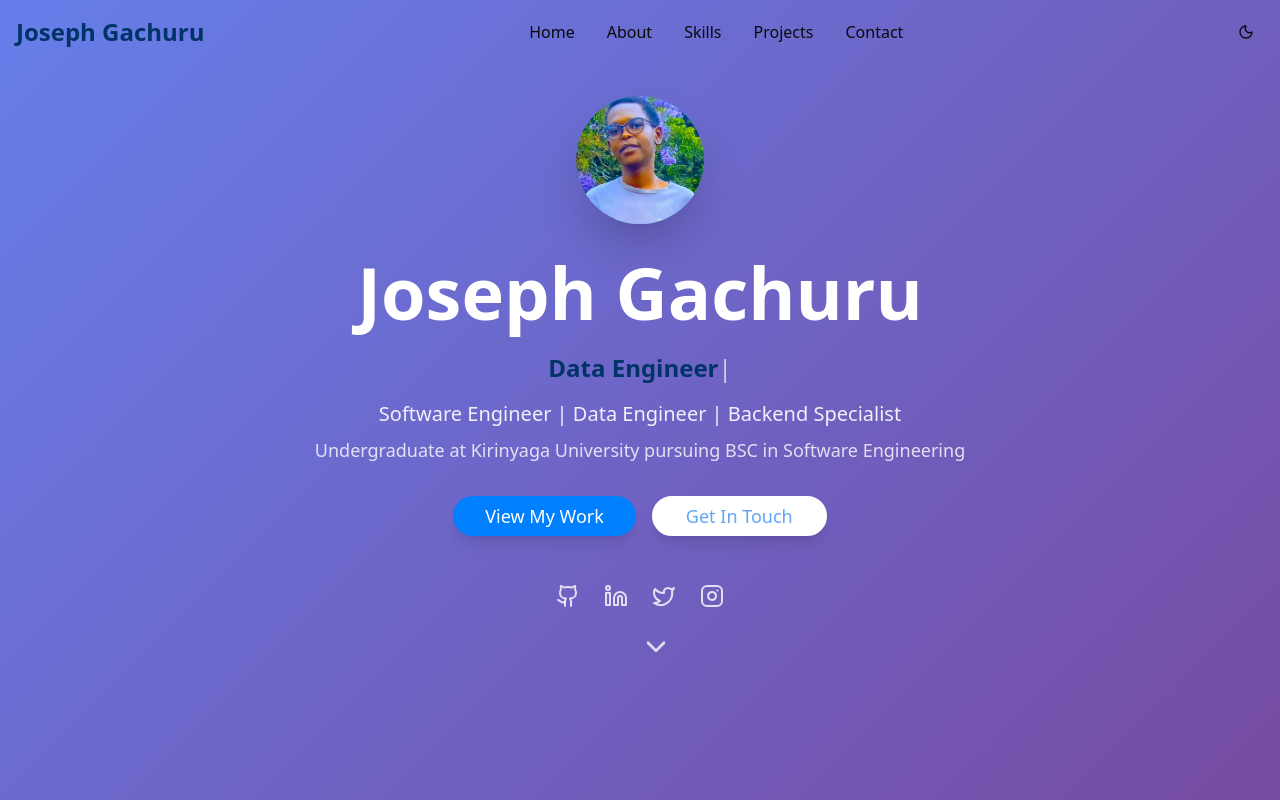
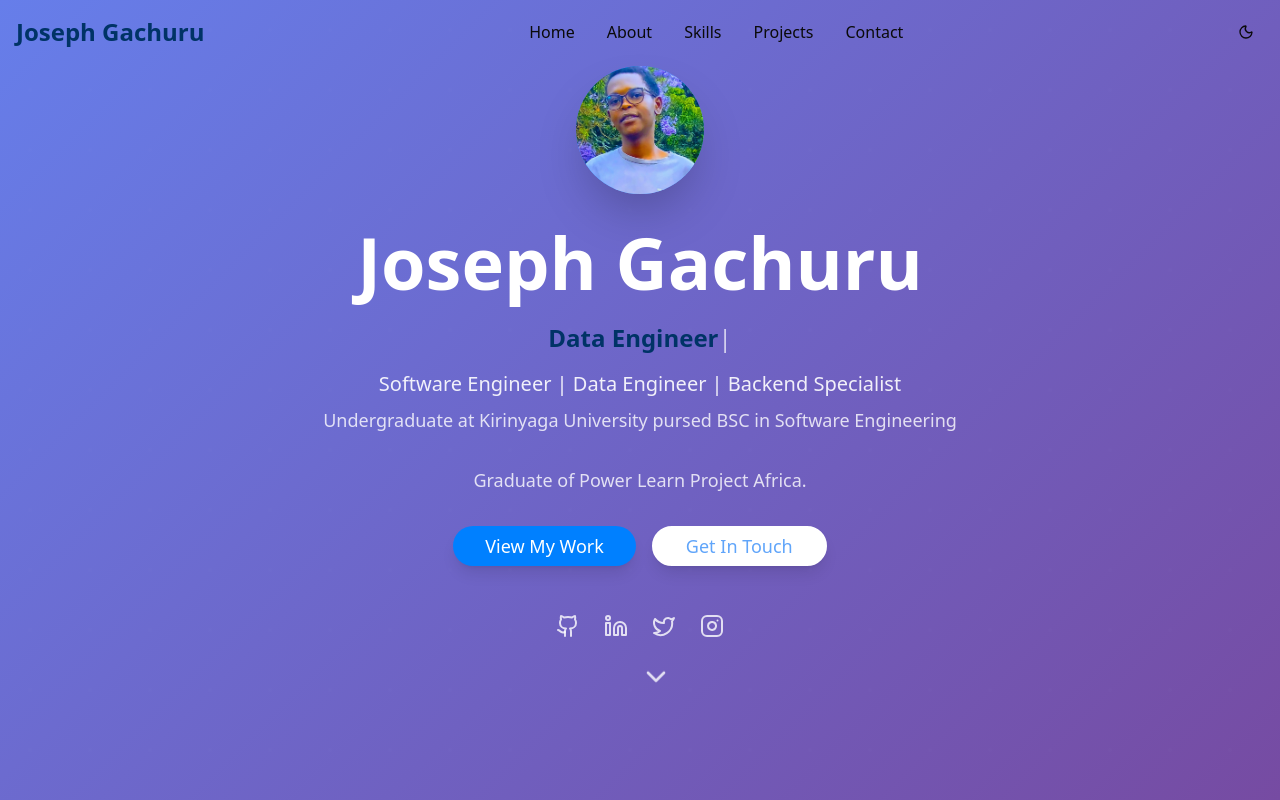
Before and after one commit to Jigishas/portfolio-site, a React (Vite) app: page / in a window 1280 px wide. Shown: the top 800 px of the page. Built offline with nearby package versions, Linux system fonts and the light colour scheme.

Commit message:
few updates

```diff
--- a/src/components/Hero.jsx
+++ b/src/components/Hero.jsx
@@ -79,7 +79,10 @@ const Hero = () => {
             Software Engineer | Data Engineer | Backend Specialist
           </p>
           <p className="text-base md:text-lg text-white/80 mb-8 max-w-2xl mx-auto">
-            Undergraduate at Kirinyaga University pursuing BSC in Software Engineering
+            Undergraduate at Kirinyaga University pursed BSC in Software Engineering
+          </p>
+          <p className="text-base md:text-lg text-white/80 mb-8 max-w-2xl mx-auto ">
+          Graduate of Power Learn Project Africa.
           </p>
 
           <div className="flex flex-col sm:flex-row gap-4 justify-center items-center mb-12">
```
